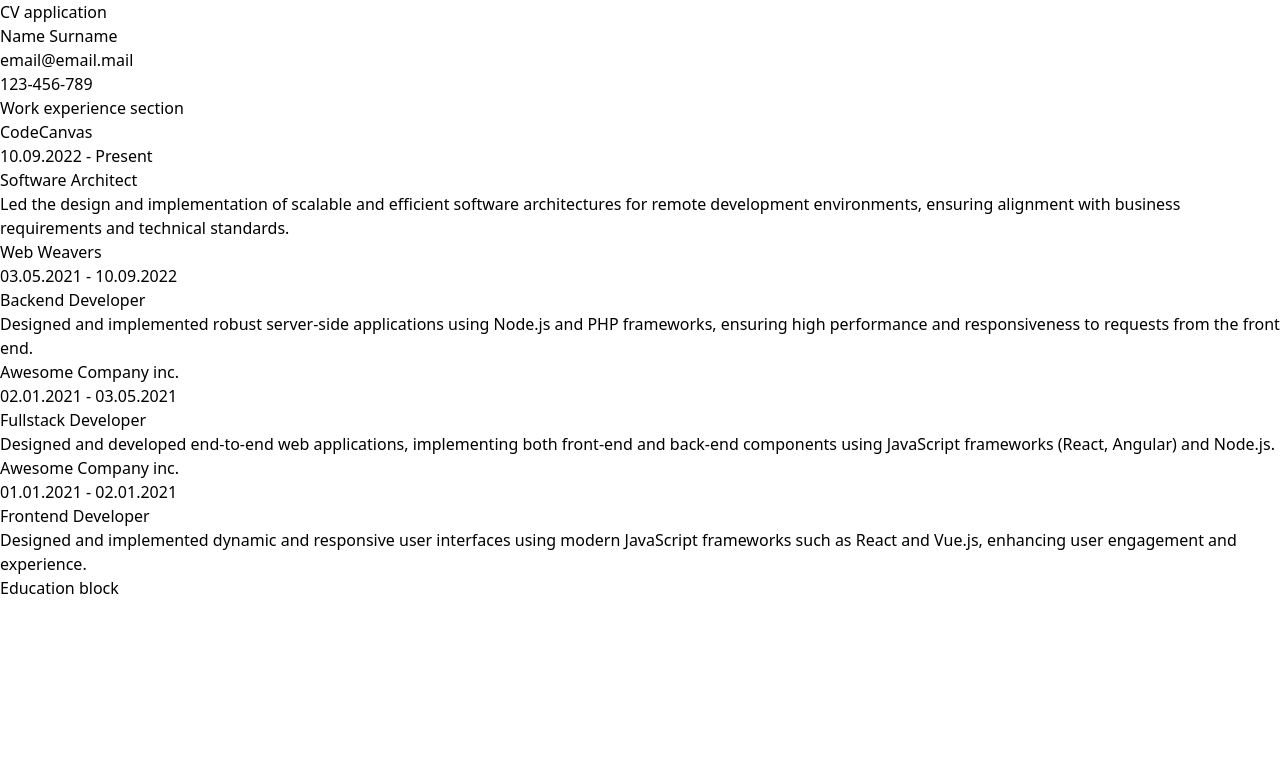
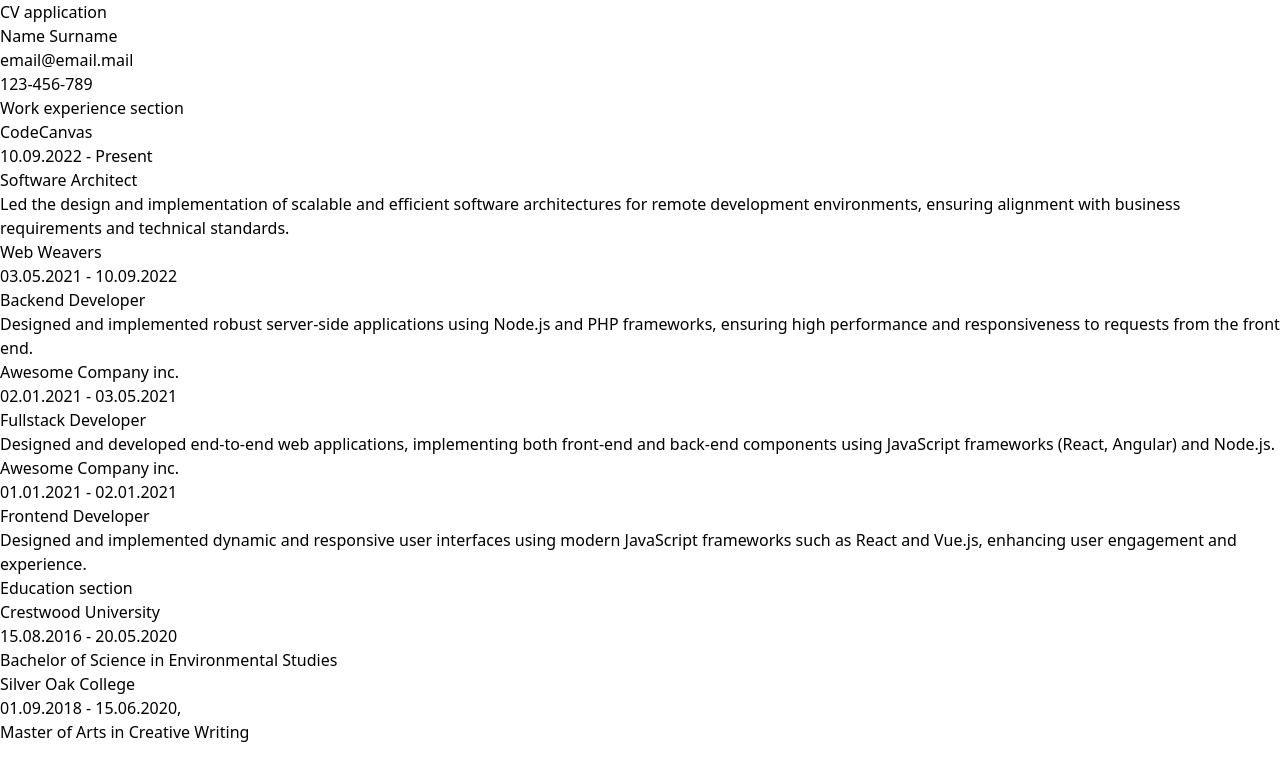
Before and after one commit to Kreoniz/cv-application-vue, a Vue app: page / in a window 1280 px wide. Shown: the top 780 px of the page. Built offline with nearby package versions, Linux system fonts and the light colour scheme.

Commit message:
feat: add basic education section layout

```diff
--- a/src/components/CurriculumVitae.vue
+++ b/src/components/CurriculumVitae.vue
@@ -1,5 +1,6 @@
 <script setup lang="ts">
 import ExperienceSection from "@/components/ExperienceSection.vue";
+import EducationSection from "@/components/EducationSection.vue";
 </script>
 
 <template>
@@ -16,6 +17,8 @@ import ExperienceSection from "@/components/ExperienceSection.vue";
       <ExperienceSection />
     </div>
 
-    <div class="p-2">Education block</div>
+    <div class="p-2">
+      <EducationSection />
+    </div>
   </div>
 </template>
--- /dev/null
+++ b/src/components/EducationCard.vue
@@ -0,0 +1,18 @@
+<script setup lang="ts">
+defineProps<{
+  schoolName: string;
+  title: string;
+  start_date: string;
+  end_date: string;
+}>();
+</script>
+
+<template>
+  <div class="my-4">
+    <div>
+      <div class="leading-5 font-semibold text-xl">{{ schoolName }}</div>
+      <div class="text-sm text-black/60">{{ start_date }} - {{ end_date }}</div>
+    </div>
+    <div class="text-lg">{{ title }}</div>
+  </div>
+</template>
--- a/src/components/EducationSection.vue
+++ b/src/components/EducationSection.vue
@@ -1,3 +1,36 @@
+<script setup lang="ts">
+import EducationCard from "@/components/EducationCard.vue";
+
+const educationList = [
+  {
+    id: 1,
+    schoolName: "Crestwood University",
+    title: "Bachelor of Science in Environmental Studies",
+    start_date: "15.08.2016",
+    end_date: "20.05.2020",
+  },
+  {
+    id: 2,
+    schoolName: "Silver Oak College",
+    title: "Master of Arts in Creative Writing",
+    start_date: "01.09.2018",
+    end_date: "15.06.2020,",
+  },
+];
+</script>
+
 <template>
-  <div></div>
+  <div>
+    <div class="text-xl font-semibold border-b-2 border-black">
+      Education section
+    </div>
+    <EducationCard
+      v-for="item in educationList"
+      :key="item.id"
+      :schoolName="item.schoolName"
+      :title="item.title"
+      :start_date="item.start_date"
+      :end_date="item.end_date"
+    />
+  </div>
 </template>
```
